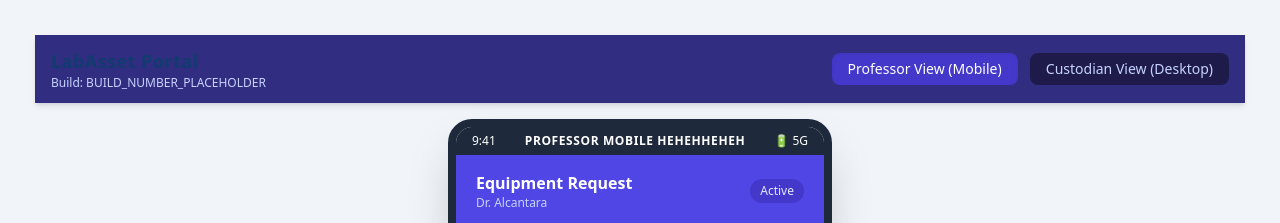
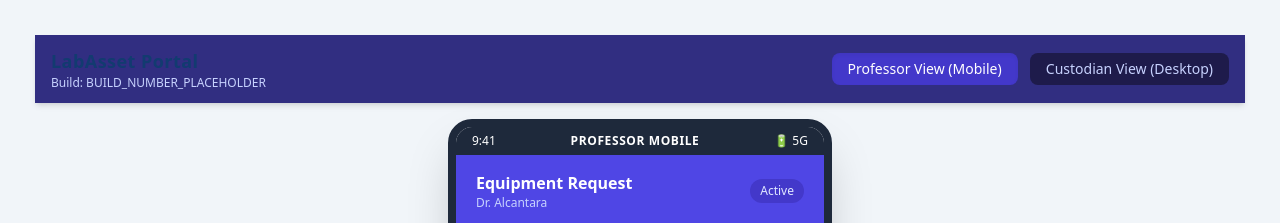
Before and after one commit to seanjbalmana01-beep/LabAsset, a plain HTML site: page frontend/public/index.html in a window 1280 px wide. Shown: the top 223 px of the page. Drawn offline with nearby package versions, Linux system fonts and the light colour scheme.

```diff
--- a/frontend/public/index.html
+++ b/frontend/public/index.html
@@ -31,7 +31,7 @@
             <!-- Mobile Status Bar -->
             <div class="bg-slate-800 text-white text-xs px-4 py-1.5 flex justify-between items-center select-none">
                 <span>9:41</span>
-                <span class="font-semibold tracking-wider">PROFESSOR MOBILE HEHEHHEHEH</span>
+                <span class="font-semibold tracking-wider">PROFESSOR MOBILE</span>
                 <span>🔋 5G</span>
             </div>
 
```
